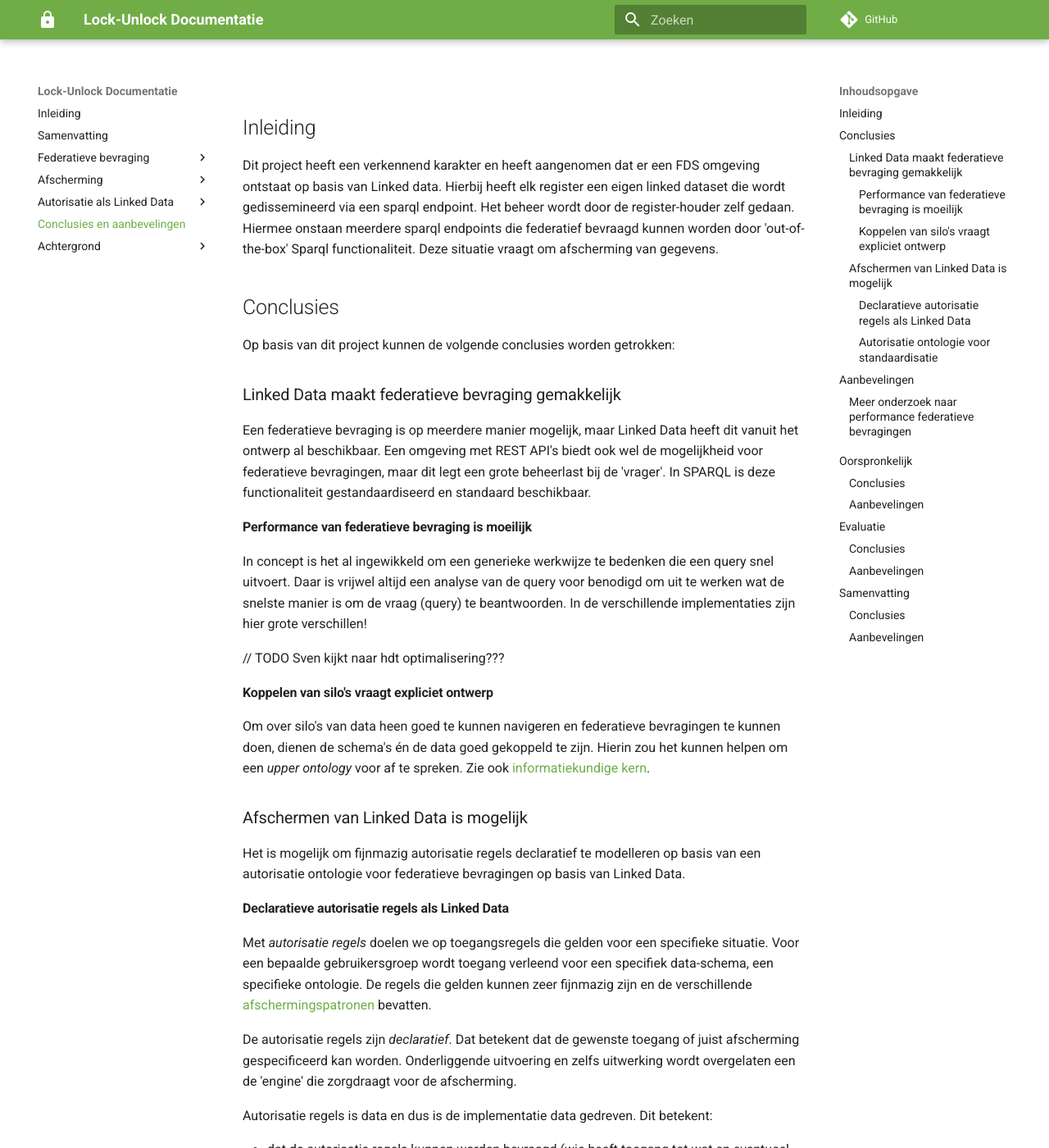
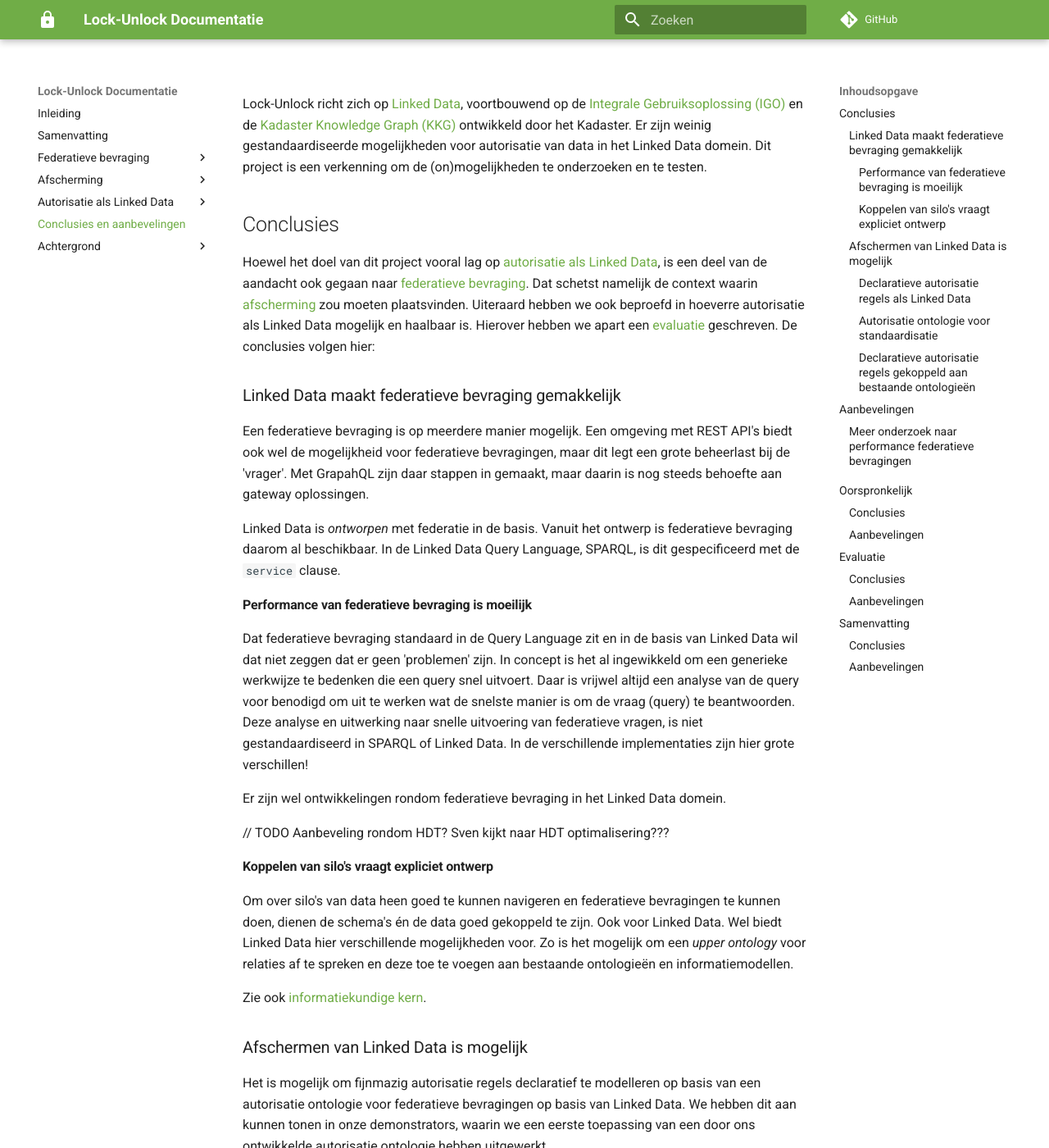
Before and after one commit to kadaster-labs/lock-unlock-docs, an MkDocs documentation site: the page built from docs/conclusies.md, in a window 1280 px wide and 1400 px high. Shown: the whole window at 82% size. Built offline with MkDocs 1.6.1 and Material for MkDocs 9.7.7, drawn with Linux system fonts in a browser that asks for light colours; comment, search, counter and statistics services are not loaded; some of the changed text lies outside the part shown.

Commit message:
volgende iteratie

```diff
--- a/docs/conclusies.md
+++ b/docs/conclusies.md
@@ -1,72 +1,100 @@
 ---
 title: Conclusies en aanbevelingen
 ---
-## Inleiding
-
-Dit project heeft een verkennend karakter en heeft aangenomen dat er een FDS omgeving ontstaat op
-basis van Linked data. Hierbij heeft elk register een eigen linked dataset die wordt gedissemineerd
-via een sparql endpoint. Het beheer wordt door de register-houder zelf gedaan. Hiermee onstaan
-meerdere sparql endpoints die federatief bevraagd kunnen worden door 'out-of-the-box' Sparql
-functionaliteit. Deze situatie vraagt om afscherming van gegevens.
+Lock-Unlock richt zich op [Linked Data](./federatieve-bevraging/linkeddata.md), voortbouwend op de
+<a href="https://labs.kadaster.nl/cases/integralegebruiksoplossing" target="_blank">Integrale
+Gebruiksoplossing (IGO)</a> en de <a href="https://labs.kadaster.nl/thema/Knowledge_graph"
+target="_blank">Kadaster Knowledge Graph (KKG)</a> ontwikkeld door het Kadaster. Er zijn weinig
+gestandaardiseerde mogelijkheden voor autorisatie van data in het Linked Data domein. Dit project is
+een verkenning om de (on)mogelijkheden te onderzoeken en te testen.
 
 ## Conclusies
 
-Op basis van dit project kunnen de volgende conclusies worden getrokken:
+Hoewel het doel van dit project vooral lag op [autorisatie als Linked
+Data](./autorisatie-als-linkeddata/index.md), is een deel van de aandacht ook gegaan naar
+[federatieve bevraging](./federatieve-bevraging/index.md). Dat schetst namelijk de context waarin
+[afscherming](./afscherming/index.md) zou moeten plaatsvinden. Uiteraard hebben we ook beproefd in
+hoeverre autorisatie als Linked Data mogelijk en haalbaar is. Hierover hebben we apart een
+[evaluatie](./autorisatie-als-linkeddata/evaluatie.md) geschreven. De conclusies volgen hier:
 
 ### Linked Data maakt federatieve bevraging gemakkelijk
 
-Een federatieve bevraging is op meerdere manier mogelijk, maar Linked Data heeft dit vanuit het
-ontwerp al beschikbaar. Een omgeving met REST API's biedt ook wel de mogelijkheid voor federatieve
-bevragingen, maar dit legt een grote beheerlast bij de 'vrager'. In SPARQL is deze functionaliteit
-gestandaardiseerd en standaard beschikbaar.
+Een federatieve bevraging is op meerdere manier mogelijk. Een omgeving met REST API's biedt ook wel
+de mogelijkheid voor federatieve bevragingen, maar dit legt een grote beheerlast bij de 'vrager'. Met GrapahQL zijn daar stappen in gemaakt, maar daarin is nog steeds behoefte aan gateway oplossingen.
+
+Linked Data is _ontworpen_ met federatie in de basis. Vanuit het ontwerp is federatieve bevraging
+daarom al beschikbaar. In de Linked Data Query Language, SPARQL, is dit gespecificeerd met de
+`service` clause.
 
 #### Performance van federatieve bevraging is moeilijk
 
-In concept is het al ingewikkeld om een generieke werkwijze te bedenken die een query snel uitvoert.
-Daar is vrijwel altijd een analyse van de query voor benodigd om uit te werken wat de snelste manier
-is om de vraag (query) te beantwoorden. In de verschillende implementaties zijn hier grote
-verschillen!
+Dat federatieve bevraging standaard in de Query Language zit en in de basis van Linked Data wil dat
+niet zeggen dat er geen 'problemen' zijn. In concept is het al ingewikkeld om een generieke
+werkwijze te bedenken die een query snel uitvoert. Daar is vrijwel altijd een analyse van de query
+voor benodigd om uit te werken wat de snelste manier is om de vraag (query) te beantwoorden. Deze
+analyse en uitwerking naar snelle uitvoering van federatieve vragen, is niet gestandaardiseerd in
+SPARQL of Linked Data. In de verschillende implementaties zijn hier grote verschillen!
 
-// TODO Sven kijkt naar hdt optimalisering???
+Er zijn wel ontwikkelingen rondom federatieve bevraging in het Linked Data domein.
+
+// TODO Aanbeveling rondom HDT? Sven kijkt naar HDT optimalisering???
 
 #### Koppelen van silo's vraagt expliciet ontwerp
 
 Om over silo's van data heen goed te kunnen navigeren en federatieve bevragingen te kunnen doen,
-dienen de schema's én de data goed gekoppeld te zijn. Hierin zou het kunnen helpen om een _upper
-ontology_ voor af te spreken. Zie ook [informatiekundige
-kern](./federatieve-bevraging/informatiekundigekern.md).
+dienen de schema's én de data goed gekoppeld te zijn. Ook voor Linked Data. Wel biedt Linked Data
+hier verschillende mogelijkheden voor. Zo is het mogelijk om een _upper ontology_ voor relaties af
+te spreken en deze toe te voegen aan bestaande ontologieën en informatiemodellen.
+
+Zie ook [informatiekundige kern](./federatieve-bevraging/informatiekundigekern.md).
 
 ### Afschermen van Linked Data is mogelijk
 
 Het is mogelijk om fijnmazig autorisatie regels declaratief te modelleren op basis van een
-autorisatie ontologie voor federatieve bevragingen op basis van Linked Data.
+autorisatie ontologie voor federatieve bevragingen op basis van Linked Data. We hebben dit aan
+kunnen tonen in onze demonstrators, waarin we een eerste toepassing van een door ons ontwikkelde
+autorisatie ontologie hebben uitgewerkt.
 
 #### Declaratieve autorisatie regels als Linked Data
 
 Met _autorisatie regels_ doelen we op toegangsregels die gelden voor een specifieke situatie. Voor
 een bepaalde gebruikersgroep wordt toegang verleend voor een specifiek data-schema, een specifieke
 ontologie. De regels die gelden kunnen zeer fijnmazig zijn en de verschillende
-[afschermingspatronen](./afscherming/afschermingspatronen.md) bevatten.
+[afschermingspatronen](./afscherming/afschermingspatronen.md) bevatten. We hebben in onze
+demonstrators aangetoond dat [verticale en horizontale
+subsets](./afscherming/afschermingspatronen.md#subset) mogelijk zijn. De
+[richting](./afscherming/afschermingspatronen.md#richting) is moeilijker en zijn we onvoldoende aan
+toegekomen om te kunnen zeggen dat dat echt werkt. Is het mogelijk? Wij denken van wel.
 
 De autorisatie regels zijn _declaratief_. Dat betekent dat de gewenste toegang of juist afscherming
 gespecificeerd kan worden. Onderliggende uitvoering en zelfs uitwerking wordt overgelaten een de
 'engine' die zorgdraagt voor de afscherming.
 
-Autorisatie regels is data en dus is de implementatie data gedreven. Dit betekent:
+Dit houdt ook in dat autorisatie regels data is `#data-gedreven`. Dit betekent:
 
 - dat de autorisatie regels kunnen worden bevraagd (wie heeft toegang tot wat en eventueel zelfs
-  waarom (niet) ... waarbij het mogelijk zou moeten zijn om zelfs t/m de wettelijke grondslag te
-  linken?)
-- dat dezelfde autorisatie regels gebruikt kunnen worden in dezelfde software (engine)
+  waarom (niet)). Wellicht is het mogelijk om te verwijzen t/m de wettelijke grondslag?
+- dat de autorisatie regels kunnen worden opgesteld en gedefinieerd onafhankelijk van de software
+  (engine) waarin de regels worden afgedwongen
 
 #### Autorisatie ontologie voor standaardisatie
 
 De autorisatie regels kunnen worden gestandaardiseerd in een _autorisatie ontologie_. Dat betekent
 dat een software implementatie van deze ontologie als engine gebruikt kan worden om de data van de
-autorisatie regels uit te voeren.
+autorisatie regels uit te voeren. Doordat een ontologie programeertaal onafhankelijk is, kunnen er
+meerdere implementaties gemaakt worden voor de autorisatie ontologie.
 
-Autorisatie ontologie is niet programeertaal afhankelijk en dus zijn er meerdere implementaties van
-verschillende programmeertalen mogelijk voor deze ontologie.
+#### Declaratieve autorisatie regels gekoppeld aan bestaande ontologieën
+
+Het is mogelijk om in de declaratie van de autorisatie regels volgens de autorisatie ontologie, een
+relatie te maken naar al bestaande ontologieën. Dat wil zeggen dat de toegang (of juist ontzegging
+daarvan) gedeclareerd kan worden volgens de autorisatie ontologie en daarbij kan gedeclareerd worden
+_over welke_ andere ontologie die regels gelden. In ons voorbeeld zijn dat de registratie
+ontologieën van de BRK, BRP en NHR. De autorisatie regels zijn daarmee direct gekoppeld aan de
+schema-elementen van deze register ontologieën.
+
+Deze vorm biedt inzicht in wie waar toegang toe heeft of juist niet. Daarmee biedt het mogelijkheden
+tot verificatie van de autorisaties (eventueel aan andere partijen, zoals een toezichtshouder).
 
 ## Aanbevelingen
 
@@ -80,15 +108,6 @@ verschillende programmeertalen mogelijk voor deze ontologie.
 
 ## Conclusies
 
-In deze omgeving is data afscherming noodzakelijk. Dit project heeft verkent en trekt de volgende
-conclusies:
-
--  het is mogelijk om (geavanceerde) autorisatie regels declaratief vast te leggen in LD op basis
-  van een Autorisatie ontologie.
--  het is mogelijk om gebruik te maken van een LD schema (T-Box) van de (register) dataset.
-  Autorisatie regels zijn daarmee direct gekoppeld aan schema-elementen. Hiermee kan o.a. inzicht
-  geboden worden wie waar toegang toe heeft en evt waar niet. Ook geeft deze aanpak mogelijkheden
-  tot verificatie van de autorisaties.
 -  het is mogelijk om gebruik te maken van de data om autorisatie regels op te stellen. Zo kan er
   bijvoorbeeld toegangsregels opgesteld worden voor een bepaalde gemeente. De daadwerkelijke
   gemeente wordt uit de dataset opgehaald.
```
